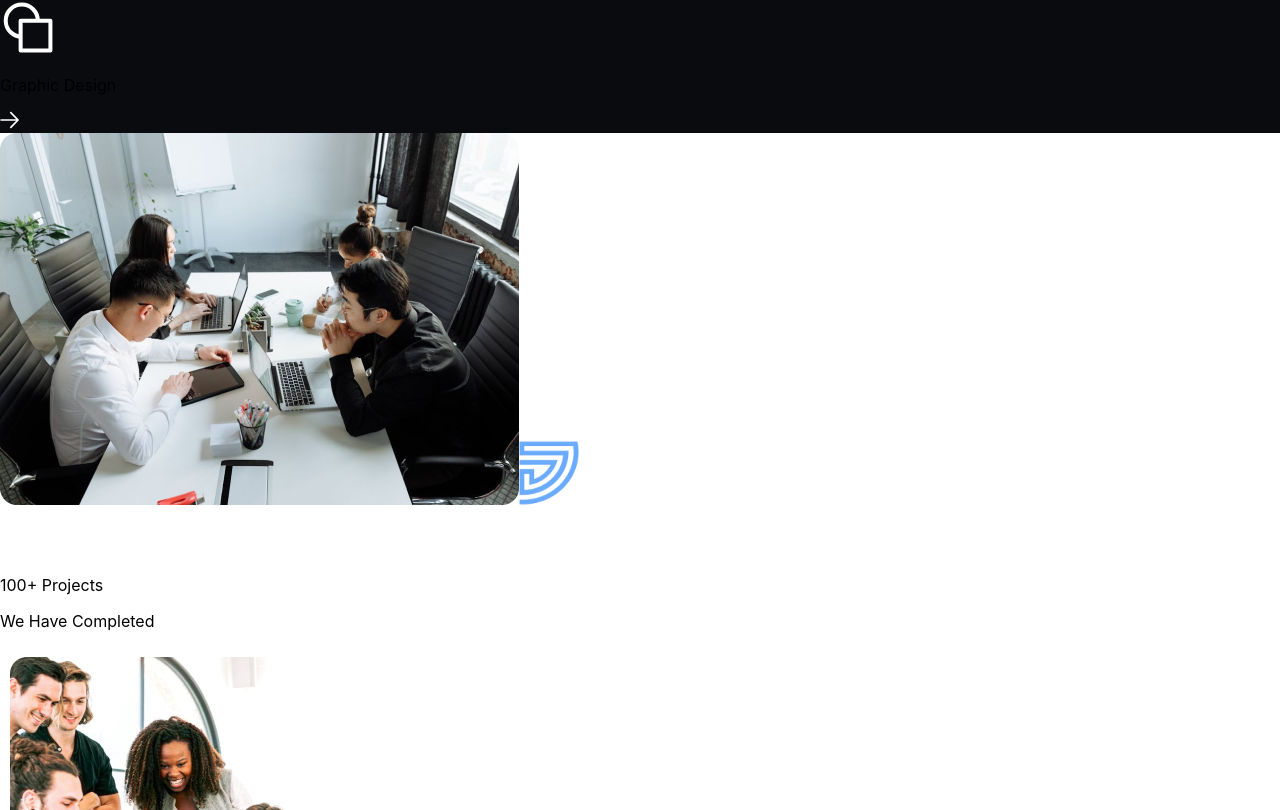
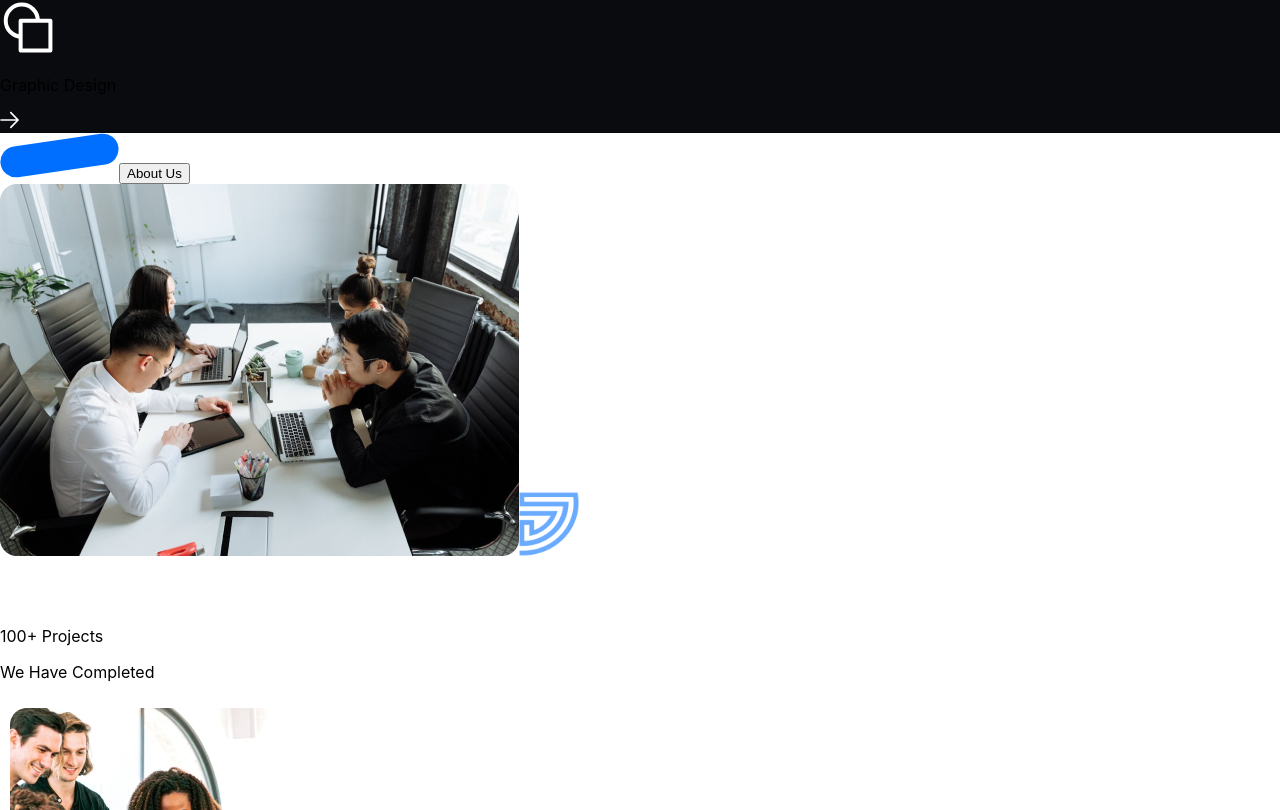
Before and after one commit to mudassir7732/Jataq-Technologies, a React (Create React App) app: page / in a window 1280 px wide. Shown: the part 1110-1920 px from the top of the page. Built offline with nearby package versions, Linux system fonts and the light colour scheme.

Commit message:
Updated code

```diff
--- a/src/components/about-us/index.js
+++ b/src/components/about-us/index.js
@@ -2,11 +2,13 @@
 
 const AboutUs = () => {
     return (
-        // <div className="flex flex-col md:flexrow">
         <div className="flex flex-col lg:flex-row lg:justify-between xl:justify-evenly sm:py-[70px] md:py-[95px] px-[40px] sm:px-[70px] md:px-[100px] w-full border-2">
-
-
-
+            <div className="w-fit block lg:hidden">
+                <img src='/assets/icons/Rectangle58.svg' alt='button_background' className="absolute z-0" />
+                <button className="text-black border-[1px] text-[14px] font-[300] font-[Montserrat] border-black absolute z-50 w-[119px] h-[31px] mt-2 rounded-full bg-white">
+                    About Us
+                </button>
+            </div>
             <div className="flex flex-col mx-auto items-start  w-fit xl:max-w-[47%] pt-[85px]">
                 <div className="flex flex-col items-center absolute">
                     <img src="/assets/images/Rectangle 65.png" alt="image" className="z-0 w-[280px] sm:w-[340px] md:w-[380px] lg:w-[400px] xl:w-[480px]" />
@@ -23,20 +25,10 @@ const AboutUs = () => {
                             We Have Completed
                         </p>
                     </div>
-                    <img src="/assets/images/Rectangle 66.png" alt="image" className="w-[150px] sm:w-[230px] md:w-[220px] xl:w-[300px]"/>
+                    <img src="/assets/images/Rectangle 66.png" alt="image" className="w-[150px] sm:w-[230px] md:w-[220px] xl:w-[300px]" />
                 </div>
             </div>
-
-
-
-
-
-
-
-
-
-
-            <div className="flex flex-col w-full lg:w-[47%] ">
+            <div className="flex flex-col w-full lg:w-[47%]">
                 <div className="w-fit hidden lg:block">
                     <img src='/assets/icons/Rectangle58.svg' alt='button_background' className="absolute z-0" />
                     <button className="text-black border-[1px] text-[14px] font-[300] font-[Montserrat] border-black absolute z-50 w-[119px] h-[31px] mt-2 rounded-full bg-white">
@@ -44,7 +36,7 @@ const AboutUs = () => {
                     </button>
                 </div>
 
-                <p className="text-[38px] font-[700] text-black font-[Montserrat] pt-[60px]">
+                <p className="text-[38px] font-[700] text-black font-[Montserrat] pt-[20px] md:pt-[30px] lg:pt-[60px]">
                     Connecting your business with the world
                 </p>
                 <p className="text-[18px] font-[400] font-[Montserrat] text-black mt-[15px]">
@@ -87,7 +79,6 @@ const AboutUs = () => {
                     </p>
                 </div>
             </div>
-            {/* </div> */}
         </div>
     )
 }
```
